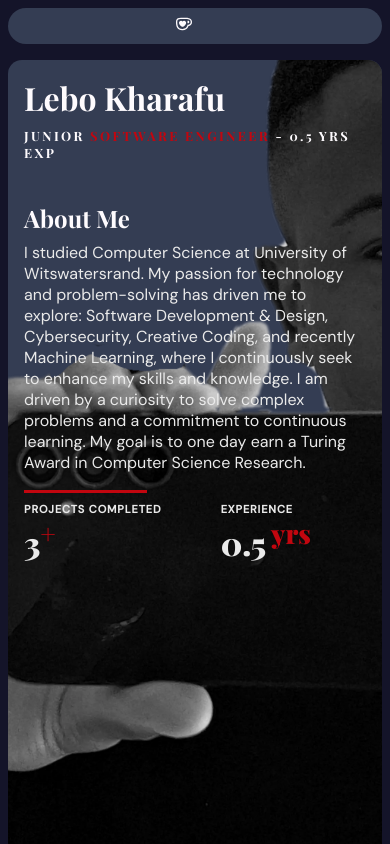
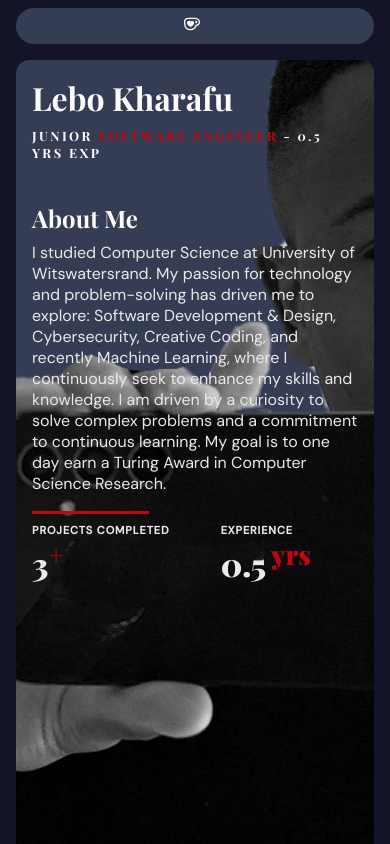
Before and after one commit to Lebo-Kharafu/Lebo-Kharafu, a Vue app: page / in a window 390 px wide. Shown: the top 844 px of the page. Built offline with nearby package versions, Linux system fonts and the light colour scheme; some icons are missing.

Commit message:
adjust padding

```diff
--- a/src/views/HomeView.vue
+++ b/src/views/HomeView.vue
@@ -129,6 +129,11 @@
     }
 
     @media (max-width: 890px) {
+
+        #mid {
+            padding: 0rem 0.5rem;
+        }
+
         #page {
             display: grid;
             grid-template-rows: auto 2fr 1fr;
@@ -143,6 +148,7 @@
 
         #nav {
             max-width: none;
+            padding: 0rem 0.5rem;
         }
 
         #side {
```
